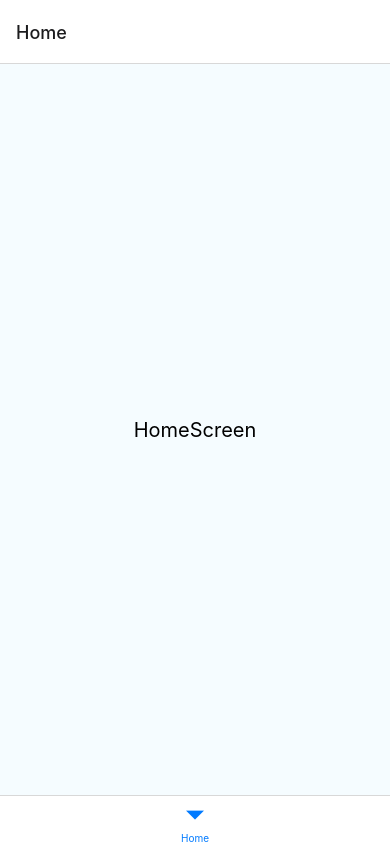
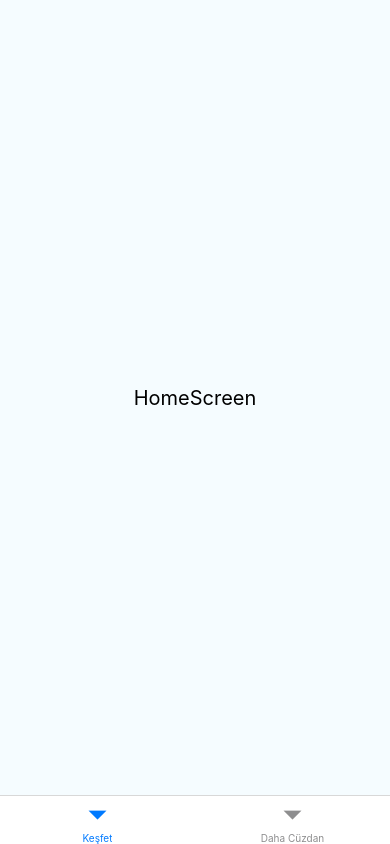
Before and after one commit to irembuz/react-native-daha-daha-clone, a React Native app: screen / in a window 390 px wide. Built offline with nearby package versions, Linux system fonts and the light colour scheme.

Commit message:
create WalletScreen file

```diff
--- a/App.tsx
+++ b/App.tsx
@@ -1,7 +1,9 @@
 import { createBottomTabNavigator } from "@react-navigation/bottom-tabs";
 import { NavigationContainer } from "@react-navigation/native";
 import { createNativeStackNavigator } from "@react-navigation/native-stack";
+
 import HomeScreen from "./screens/HomeScreen";
+import WalletScreen from "./screens/WalletScreen";
 
 const Stack = createNativeStackNavigator();
 const Tab = createBottomTabNavigator();
@@ -14,11 +16,20 @@ function HomeStack() {
   );
 }
 
+function WalletStack() {
+  return (
+    <Stack.Navigator screenOptions={{ headerShown: false }}>
+      <Stack.Screen name="Wallet" component={WalletScreen} />
+    </Stack.Navigator>
+  );
+}
+
 const App = () => {
   return (
     <NavigationContainer>
-      <Tab.Navigator>
-        <Tab.Screen name="Home" component={HomeStack} />
+      <Tab.Navigator screenOptions={{ headerShown: false }}>
+        <Tab.Screen name="Keşfet" component={HomeStack} />
+        <Tab.Screen name="Daha Cüzdan" component={WalletStack} />
       </Tab.Navigator>
     </NavigationContainer>
   );
--- /dev/null
+++ b/screens/WalletScreen.tsx
@@ -0,0 +1,26 @@
+import React from "react";
+import { View, Text, StyleSheet } from "react-native";
+
+const WalletScreen = () => {
+  return (
+    <View style={styles.container}>
+      <Text style={styles.text}>Wallet</Text>
+    </View>
+  );
+};
+
+const styles = StyleSheet.create({
+  container: {
+    flex: 1,
+    justifyContent: "center",
+    alignItems: "center",
+    backgroundColor: "#F5FCFF",
+  },
+  text: {
+    fontSize: 20,
+    textAlign: "center",
+    margin: 10,
+  },
+});
+
+export default WalletScreen;
```
